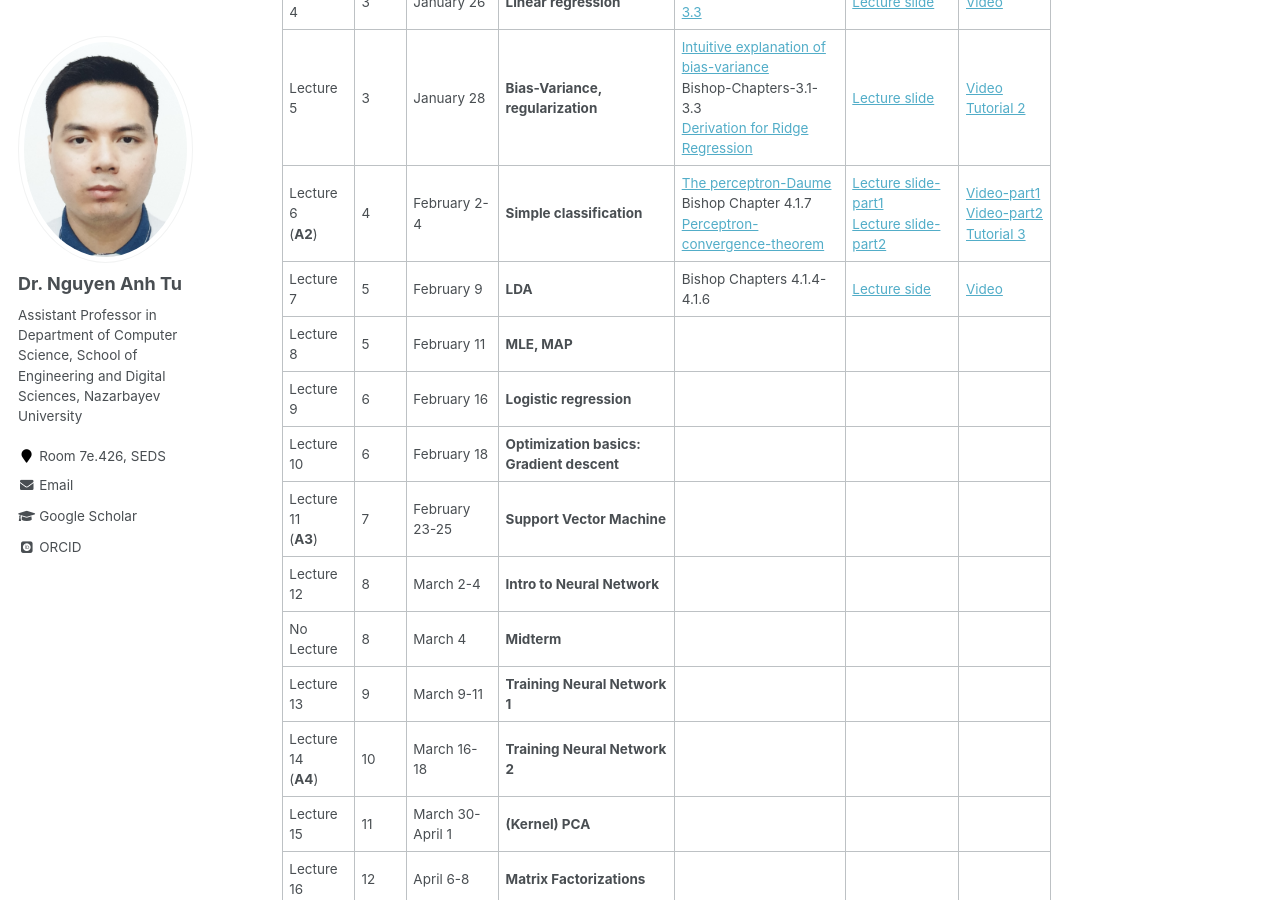
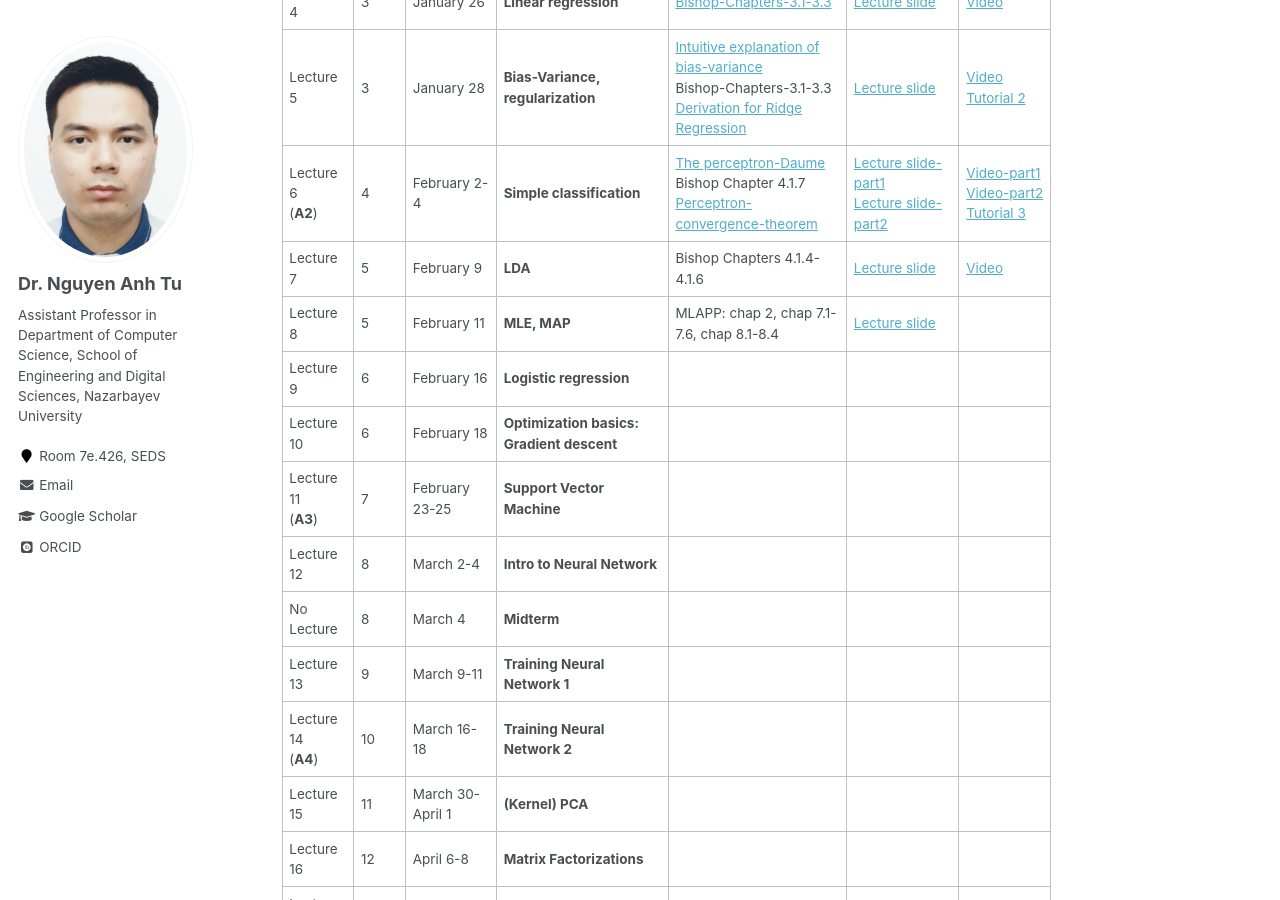
Before and after one commit to tunguyen87/seds-ml, a Jekyll site: the page built from _pages/Lecture.md, in a window 1280 px wide and 900 px high, scrolled down 729 px. Built offline with Jekyll 4.4.1, drawn with Linux system fonts in a browser that asks for light colours; some web fonts are replaced.

Commit message:
Update Lecture.md

```diff
--- a/_pages/Lecture.md
+++ b/_pages/Lecture.md
@@ -24,8 +24,8 @@ Last day of classes: April 23
 | Lecture 4    |   3   |January 26    | **Linear regression**                  | [Bishop-Chapters-3.1-3.3](https://drive.google.com/file/d/1s952CT8tQsyrqptBZVrcxAydthN9S-fu/view?usp=sharing)   |  [Lecture slide](https://drive.google.com/file/d/1plZwPn8ln38eT_VQASQzPbMBxrvqD5kG/view?usp=sharing)     | [Video](https://youtu.be/Oy3_Lwjvdlc)             |
 | Lecture 5    |   3   |January 28    | **Bias-Variance, regularization**                 | [Intuitive explanation of bias-variance](http://scott.fortmann-roe.com/docs/BiasVariance.html)<br>Bishop-Chapters-3.1-3.3 <br>[Derivation for Ridge Regression](https://drive.google.com/file/d/1PtIw7wbHNqRzHhbf1DfbxGP_weqIlMM2/view?usp=sharing)            | [Lecture slide](https://drive.google.com/file/d/116nwTop6NNGMTdUxDDvXfBAqOR738hkl/view?usp=sharing)      | [Video](https://youtu.be/NFGPbLZ6nVU) <br>[Tutorial 2](https://drive.google.com/file/d/1bxReYD-CyhXgFMN7t6JUKVEam9wf8zOH/view?usp=sharing)          |
 | Lecture 6<br>(**A2**)    |   4   |February 2-4  | **Simple classification**           |  [The perceptron-Daume](https://drive.google.com/file/d/18FQ9tXjdGaYybwS5zHStUtLhW8JsDehV/view?usp=sharing)<br> Bishop Chapter 4.1.7 <br>[Perceptron-convergence-theorem](https://drive.google.com/file/d/1xZSVg-3fPzOx-LGtY99jmNKUOrGwOhEW/view?usp=sharing)   |  [Lecture slide-part1](https://drive.google.com/file/d/1r8bZArRsGELDbrPTv4g1pb4nyZbGdXHF/view?usp=sharing) <br>[Lecture slide-part2](https://drive.google.com/file/d/1x8ht8Gh4RtGEdZ7a1P-vwgDXNsxnMg4c/view?usp=sharing)   |  [Video-part1](https://youtu.be/yU-mBm-YO7s) <br> [Video-part2](https://youtu.be/ZF1LShMDzAY) <br>[Tutorial 3](https://drive.google.com/file/d/1t9PohNDVp5vmoLeswcaCFWNhAkFTys0-/view?usp=sharing)     |
-| Lecture 7    |   5   |February 9    |   **LDA**                  |  Bishop Chapters 4.1.4-4.1.6            | [Lecture side](https://drive.google.com/file/d/1MCGHRI5o1Hl6BvCn-RBqOExIfYvDM0_B/view?usp=sharing)         |  [Video](https://youtu.be/O1oyeTxFC_Q)         |
-| Lecture 8   |   5   |February 11    |   **MLE, MAP**                    |                    |          |              |
+| Lecture 7    |   5   |February 9    |   **LDA**                  |  Bishop Chapters 4.1.4-4.1.6            | [Lecture slide](https://drive.google.com/file/d/1MCGHRI5o1Hl6BvCn-RBqOExIfYvDM0_B/view?usp=sharing)         |  [Video](https://youtu.be/O1oyeTxFC_Q)         |
+| Lecture 8   |   5   |February 11    |   **MLE, MAP**                    | MLAPP: chap 2, chap 7.1-7.6, chap 8.1-8.4     | [Lecture slide](https://drive.google.com/file/d/1BOvcsREJe-0NhoyfgAAP6zN3nc03xTi_/view?usp=sharing)         |              |
 | Lecture 9   |   6   |February 16    |   **Logistic regression**                    |                    |          |              |
 | Lecture 10   |   6   |February 18    |   **Optimization basics: Gradient descent**                    |                    |          |              |
 | Lecture 11<br>(**A3**)   |   7   |February 23-25    |   **Support Vector Machine**                    |                    |          |              |
```
